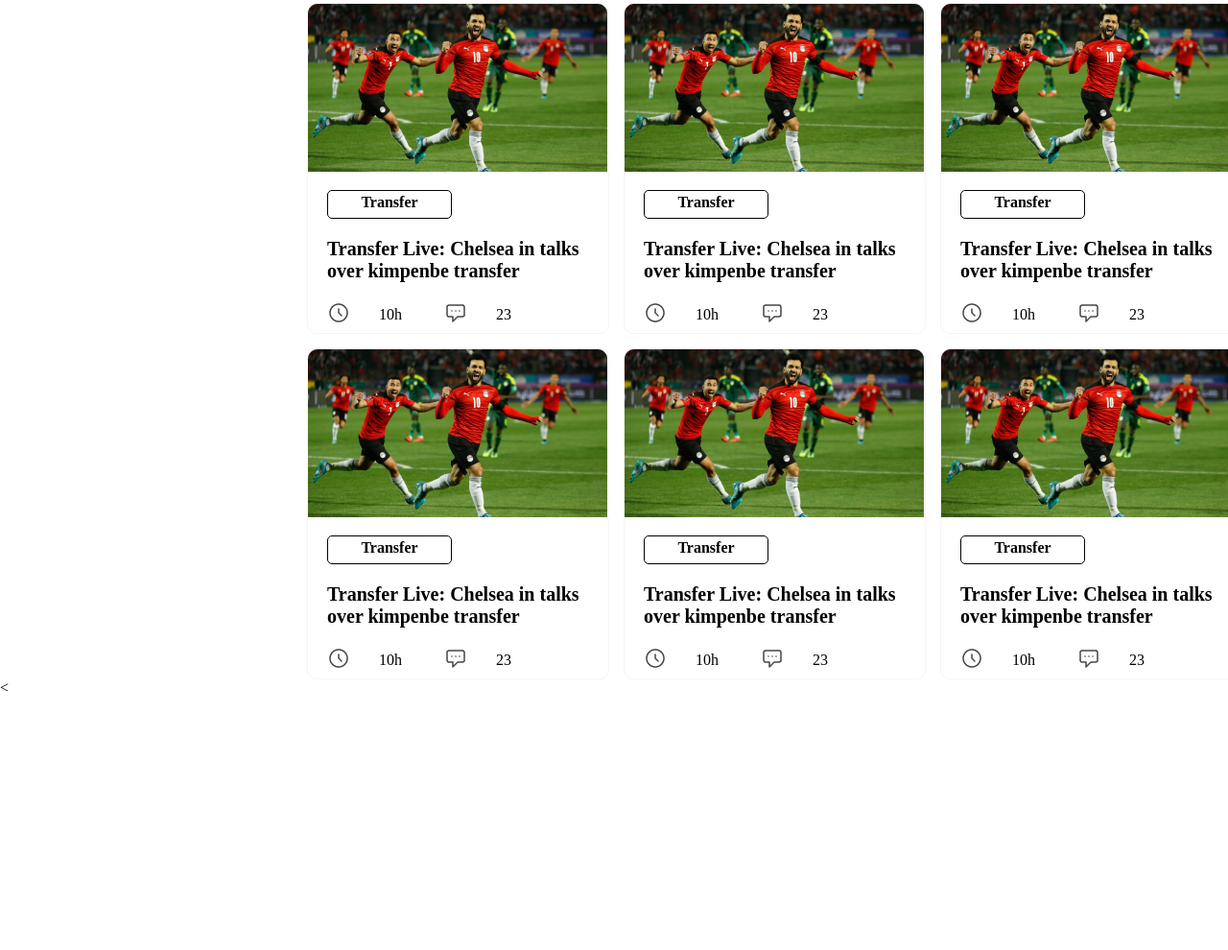
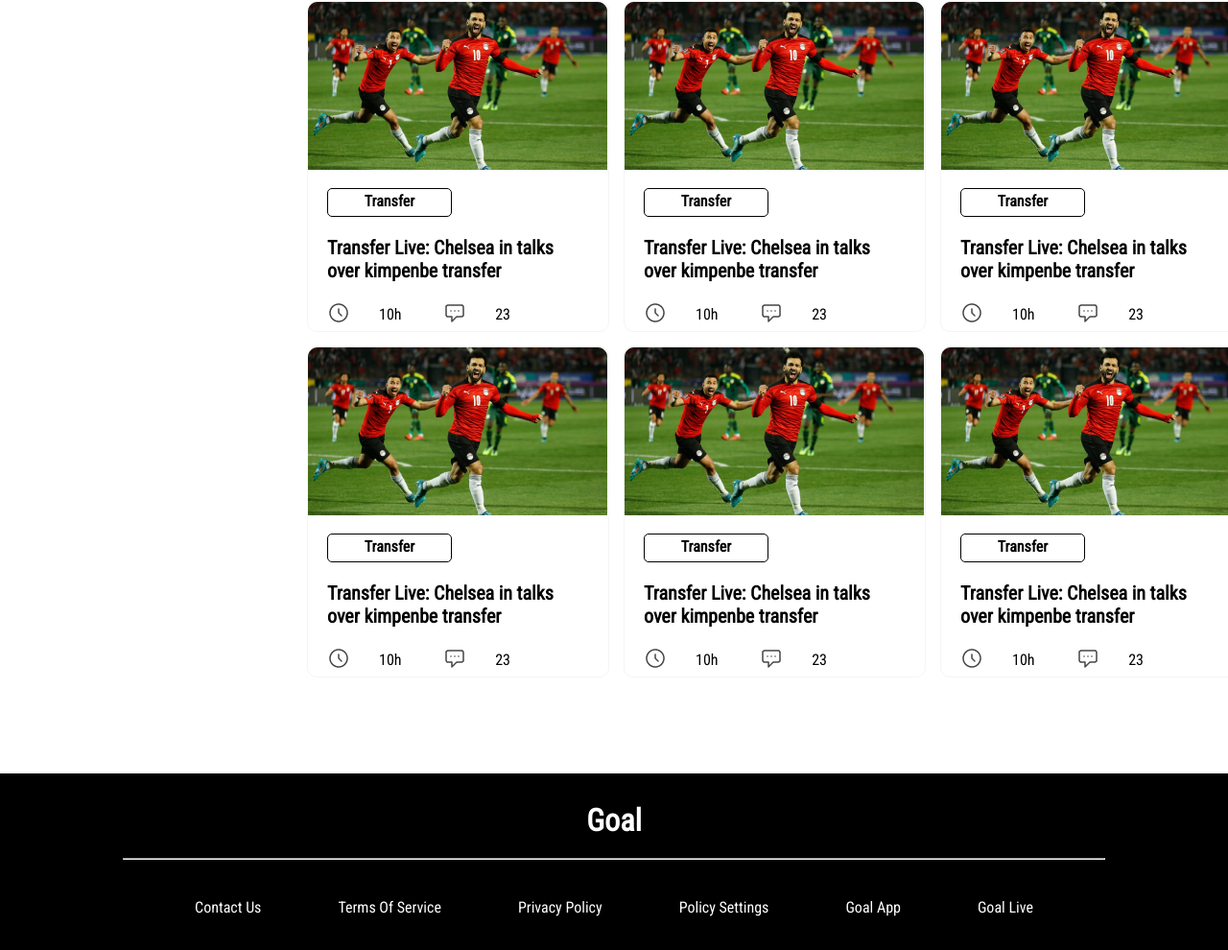
Before and after one commit to omarfarukgalib/world-cup-website-repo, a plain HTML site: page index.html in a window 1280 px wide. Shown: the part 853-1843 px from the top of the page at 96% size. Before the commit the page ends 1579 px from the top, so only its background shows below. Drawn offline with Linux system fonts and the light colour scheme.

Commit message:
google font commit added

```diff
--- a/index.html
+++ b/index.html
@@ -4,6 +4,7 @@
     <meta charset="UTF-8">
     <meta http-equiv="X-UA-Compatible" content="IE=edge">
     <meta name="viewport" content="width=device-width, initial-scale=1.0">
+    <script src="https://kit.fontawesome.com/ac71711e77.js" crossorigin="anonymous"></script>
     <link rel="stylesheet" href="style.css">
     <title>Responsive World Cup Website</title>
 </head>
@@ -165,8 +166,27 @@
                     <img class="icon-msg" src="assets/Chat Icon.png" alt=""><span class="msg-23">23</span>
                 </div>
             </div>
+        </div>
+    </main>
+    <footer>
+        <div class="under-footer-1">
+            <h1 class="footer-heading">Goal</h1>
+        </div>
+        <hr>
+        <div class="under-footer-2">
+            <div class="footer-anchor-parent">
+                <a class="para-1">Contact Us</a>
+                <a class="para-1">Terms Of Service</a>
+                <a class="para-1">Privacy Policy</a>
+                <a class="para-1">Policy Settings</a>
+                <a class="para-1">Goal App</a>
+                <a class="para-1">Goal Live</a>
+            </div>
 
-            < </div>
-    </main>
+        </div>
+        <div class="social-media-icon">
+            <i class="fa-brands fa-youtube">youtube</i>
+        </div>
+    </footer>
 </body>
 </html>
--- a/style.css
+++ b/style.css
@@ -1,9 +1,14 @@
+@import url('https://fonts.googleapis.com/css2?family=Crete+Round&family=Poppins:ital,wght@0,400;0,500;1,500&family=Roboto+Condensed&display=swap');
+
+
+
 * {
     margin: 0px;
     padding: 0px;
     box-sizing: border-box;
-
-
+    font-family: 'Crete Round', serif;
+    font-family: 'Poppins', sans-serif;
+    font-family: 'Roboto Condensed', sans-serif;
 }
 
 
@@ -61,7 +66,7 @@
 
 .card-of-buttons {
     width: 18vw;
-    height: 300px;
+    height: 320px;
     background-color: black;
     display: flex;
     flex-direction: column;
@@ -139,7 +144,7 @@
     grid-template-columns: repeat(3, 1fr);
     grid-column-gap: 15px;
     grid-row-gap: 15px;
-    margin-top: -298px;
+    margin-top: -320px;
     margin-left: 320px;
     width: 70vw;
 }
@@ -192,3 +197,38 @@
     position: relative;
     bottom: 5px;
 }
+
+footer {
+    background-color: black;
+    width: 100vw;
+    height: 200px;
+    margin-top: 100px;
+}
+
+.footer-heading {
+    color: white;
+    text-align: center;
+    position: relative;
+    top: 30px;
+
+}
+
+hr {
+    width: 80%;
+    margin: 0 auto;
+    margin-top: 50px;
+}
+
+.footer-anchor-parent {
+    display: flex;
+    justify-content: center;
+
+}
+
+.para-1 {
+    color: white;
+    text-decoration: none;
+    margin: 20px;
+    padding: 20px;
+
+}
```
